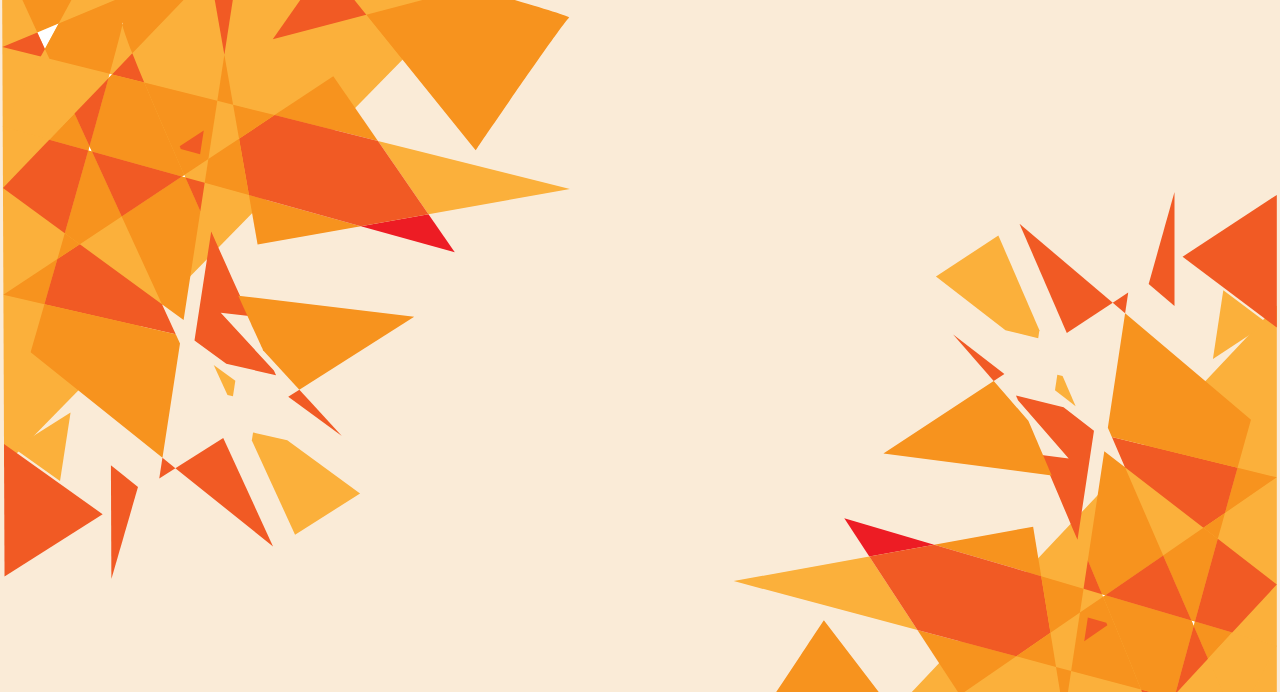
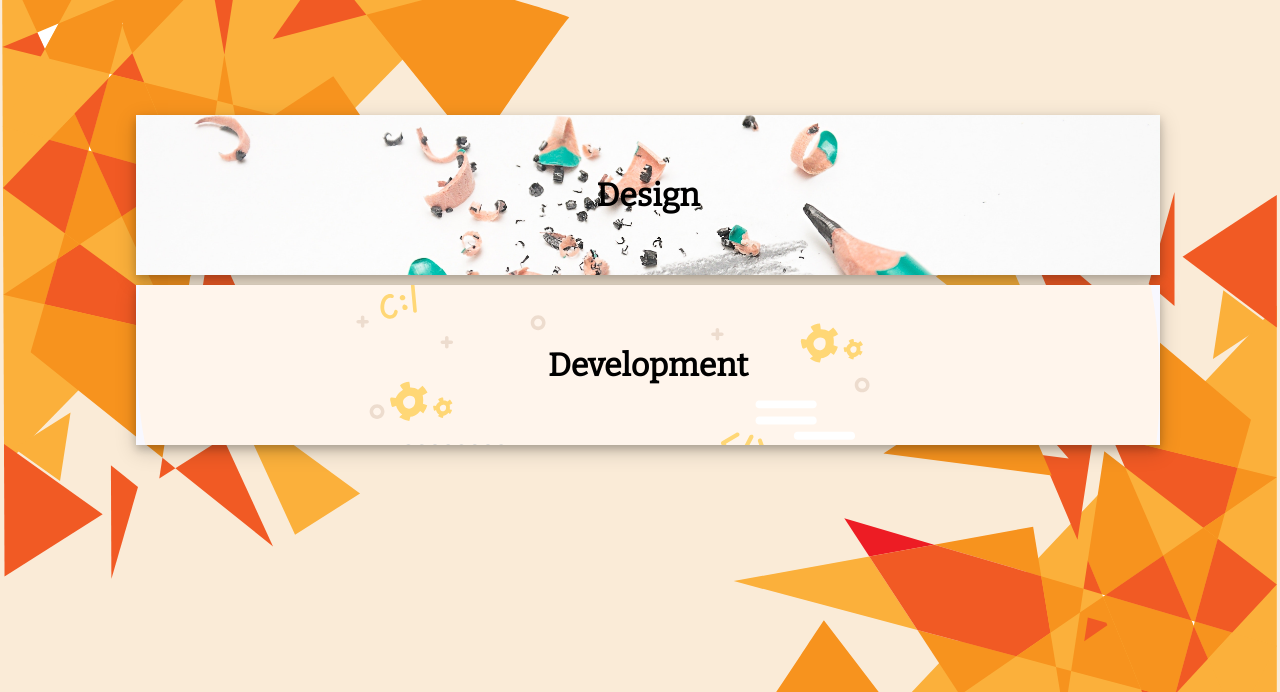
Before and after one commit to banerjeeupasana03/bcit-d3-courses, a PHP site: page /portfolio.html in a window 1280 px wide. Shown: the part 108-800 px from the top of the page. Run offline with PHP 8.4, Linux system fonts and the light colour scheme.

Commit message:
added design and coding div images in portfolio

```diff
--- a/term2-winter2019/Web_Development/web_dev_winter_2019/Portfolio_assets/portfolio-web-dev-midterm/css/portfolio.css
+++ b/term2-winter2019/Web_Development/web_dev_winter_2019/Portfolio_assets/portfolio-web-dev-midterm/css/portfolio.css
@@ -1,7 +1,7 @@
  /*the styling of the header of the homepage*/
 
  body {
-    width: 100%;
+   width: 100%;
    height: 100%;
    position: relative;
    background-color: antiquewhite;
@@ -110,9 +110,9 @@
    background: linear-gradient(to top, rgba(255, 255, 255, 1) 0%, rgba(255, 255, 255, 0) 100%);
  }
 
-#portfolio {
-  color: goldenrod;
-}
+ #portfolio {
+   color: goldenrod;
+ }
 
  #portfolio-icon {
    margin-top: 33%;
@@ -128,3 +128,48 @@
    line-height: 26pt;
    z-index: 5;
  }
+
+ /* the portfolio page CSS starts from here */
+
+ #main-container {
+   display: flex;
+   flex-direction: column;
+   align-self: center;
+   width: 80vw;
+   height: 70vh;
+   /*   background-color: aqua;*/
+   justify-content: center;
+   align-items: center;
+ }
+
+ #design {
+   background-image: url(../img/art-bg.jpg);
+   background-repeat: no-repeat;
+   background-size: cover;
+   margin-bottom: 10px;
+   box-shadow: 0 4px 8px 0 rgba(0, 0, 0, 0.2), 0 6px 20px 0 rgba(0, 0, 0, 0.19);
+   text-align: center;
+   background-position: 30% 50%;
+ }
+
+ #coding {
+   background-image: url(../img/programmer-bg.svg);
+   background-repeat: no-repeat;
+   background-position: right;
+   background-size: cover;
+   color: black;
+   background-color: ghostwhite;
+   box-shadow: 0 4px 8px 0 rgba(0, 0, 0, 0.2), 0 6px 20px 0 rgba(0, 0, 0, 0.19);
+ }
+
+ .design_and_coding_div_style {
+   background-color: aquamarine;
+   height: 20vh;
+   width: 80vw;
+   text-align: center;
+   display: flex;
+   align-items: center;
+   justify-content: center;
+   font-family: 'Bitter', serif;
+   font-size: 16pt;
+ }
--- a/term2-winter2019/Web_Development/web_dev_winter_2019/Portfolio_assets/portfolio-web-dev-midterm/js/app.js
+++ b/term2-winter2019/Web_Development/web_dev_winter_2019/Portfolio_assets/portfolio-web-dev-midterm/js/app.js
@@ -2,5 +2,5 @@ function App() {
   Header();
   if(window.location.href.match('index.html') != null) {
     ScaleImage();
-  }
+  };
 }
--- a/term2-winter2019/Web_Development/web_dev_winter_2019/Portfolio_assets/portfolio-web-dev-midterm/js/scale-image.js
+++ b/term2-winter2019/Web_Development/web_dev_winter_2019/Portfolio_assets/portfolio-web-dev-midterm/js/scale-image.js
@@ -5,5 +5,5 @@ function ScaleImage() {
   });
   myImage.addEventListener("mouseout", function () {
     myImage.style.transform = "scale(1,1)";
-  })
+  });
 }
--- a/term2-winter2019/Web_Development/web_dev_winter_2019/Portfolio_assets/portfolio-web-dev-midterm/portfolio.html
+++ b/term2-winter2019/Web_Development/web_dev_winter_2019/Portfolio_assets/portfolio-web-dev-midterm/portfolio.html
@@ -21,6 +21,12 @@
     </header>
   </div>
   <div id="main-container">
+    <div id="design" class="design_and_coding_div_style">
+      <h2>Design</h2>
+    </div>
+    <div id="coding" class="design_and_coding_div_style">
+      <h2>Development</h2>
+    </div>
   </div>
 </body>
 
```
Also changed, not shown: term2-winter2019/Web_Development/web_dev_winter_2019/Portfolio_assets/portfolio-web-dev-midterm/img/DESIGN.svg (added), term2-winter2019/Web_Development/web_dev_winter_2019/Portfolio_assets/portfolio-web-dev-midterm/img/Development.svg (added), term2-winter2019/Web_Development/web_dev_winter_2019/Portfolio_assets/portfolio-web-dev-midterm/img/art-bg.jpg (added), term2-winter2019/Web_Development/web_dev_winter_2019/Portfolio_assets/portfolio-web-dev-midterm/img/artistic_bg.jpg (added), term2-winter2019/Web_Development/web_dev_winter_2019/Portfolio_assets/portfolio-web-dev-midterm/img/earth-design.svg (added), term2-winter2019/Web_Development/web_dev_winter_2019/Portfolio_assets/portfolio-web-dev-midterm/img/pen-tool.svg (added), term2-winter2019/Web_Development/web_dev_winter_2019/Portfolio_assets/portfolio-web-dev-midterm/img/pencil-bg.svg (added), term2-winter2019/Web_Development/web_dev_winter_2019/Portfolio_assets/portfolio-web-dev-midterm/img/programmer-bg.svg (added).
